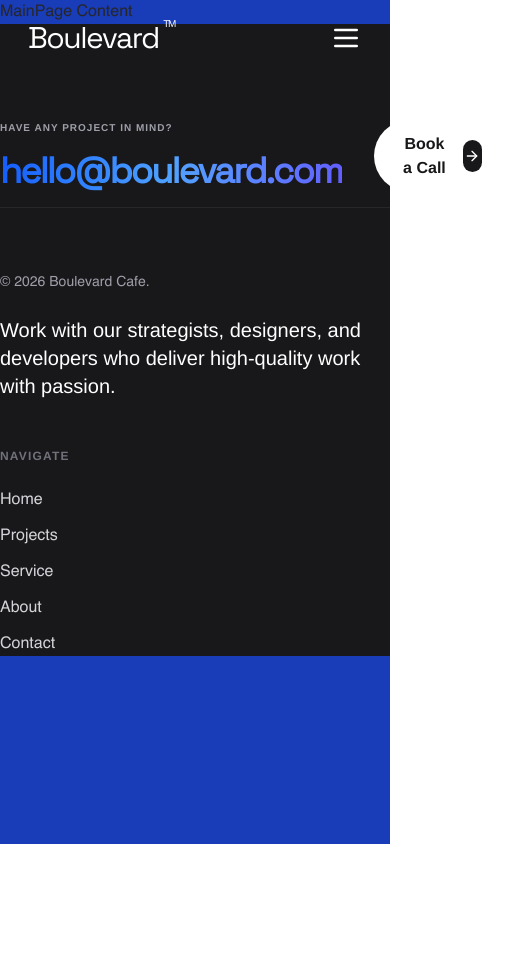
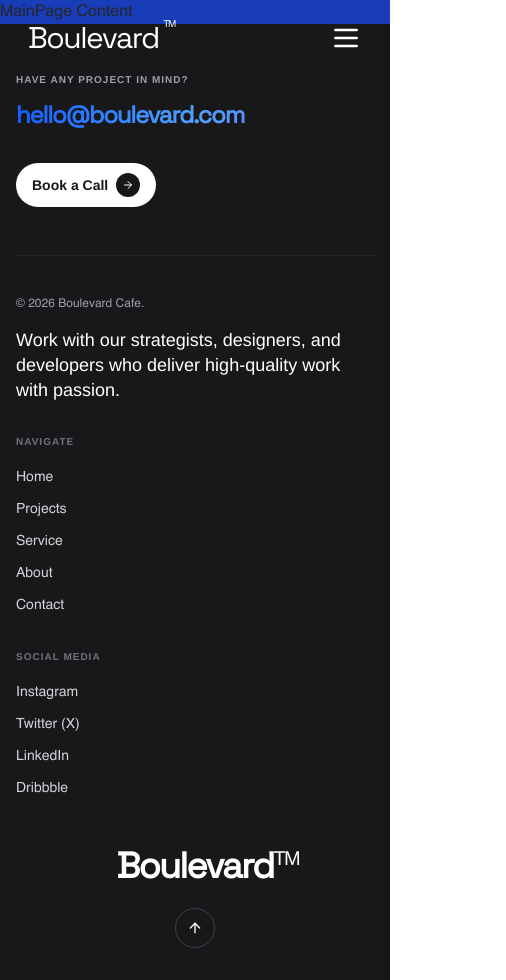
Before and after one commit to m07amed25/Boulevard-Agency, a React (Vite) app: page / in a window 390 px wide. Shown: the whole page, 506 px wide, since content can reach past the window. Before the commit the page ends 844 px from the top, so only its background shows below. Built offline with nearby package versions, Linux system fonts and the light colour scheme; a web font is replaced by a local one.

Commit message:
Resposive Footer

```diff
--- a/src/components/Footer.jsx
+++ b/src/components/Footer.jsx
@@ -1,63 +1,84 @@
-import { ArrowRight } from "lucide-react"
+import { ArrowRight, ArrowUp } from "lucide-react"
 import { navigateLinks, socialLinks } from "../assets/data"
 
 
 const Footer = () => {
   return (
-    <footer className="bg-zinc-900 text-white pt-24 mb-12">
-      <div className="container mx-auto pc-6 lg:px-4">
+    <footer className="bg-zinc-900 text-white pt-12 sm:pt-16 md:pt-20 lg:pt-24 pb-8 sm:pb-12">
+      <div className="container mx-auto px-4 sm:px-6 lg:px-8">
         {/* Top: CTA */}
-        <div className="flex lex-col md:flex-row justify-between items-start md:items-center md-16 gap-8">
+        <div className="flex flex-col lg:flex-row justify-between items-start lg:items-center mb-12 sm:mb-16 gap-6 sm:gap-8">
           {/* Text */}
-          <div className="">
-            <p className="text-[10px] font-bold uppercase tracking-widest text-zinc-400 mb-4">
+          <div className="w-full lg:w-auto">
+            <p className="text-[10px] sm:text-xs font-bold uppercase tracking-widest text-zinc-400 mb-3 sm:mb-4">
               Have any project in mind?
             </p>
-            <h2 className="text-4xl md:text-7xl lg:text-8xl font-semibold tracking-tighter bg-gradient-to-r from-blue-600 via-blue-400 to-indigo-500 bg-clip-text text-transparent pb-4">
+            <h2 className="text-2xl sm:text-4xl md:text-5xl lg:text-7xl xl:text-8xl font-semibold tracking-tighter bg-gradient-to-r from-blue-600 via-blue-400 to-indigo-500 bg-clip-text text-transparent pb-2 sm:pb-4 break-all sm:break-normal">
               hello@boulevard.com
             </h2>
           </div>
           {/* CTA Btn */}
-          <button className="flex items-center gap-3 bg-white text-zinc-900 px-6 py-3 rounded-full font-bold transition-transform hover:scale-105">
+          <button className="flex items-center gap-2 sm:gap-3 bg-white text-zinc-900 px-4 sm:px-6 py-2.5 sm:py-3 rounded-full font-bold text-sm sm:text-base transition-transform hover:scale-105 shrink-0">
             Book a Call
-            <div className="size-8 bg-zinc-900 rounded-full center-item">
-              <span className="text-white text-lg">
-                <ArrowRight className="text-white size-4" />
-              </span>
+            <div className="size-6 sm:size-8 bg-zinc-900 rounded-full flex items-center justify-center">
+              <ArrowRight className="text-white size-3 sm:size-4" />
             </div>
           </button>
         </div>
 
-        <hr className="border-zinc-800 mb-16" />
+        <hr className="border-zinc-800 mb-10 sm:mb-12 md:mb-16" />
         {/* Middle: Links */}
-        <div className="grid md:grid-cols-12 gap-12 mb-24">
+        <div className="grid grid-cols-1 sm:grid-cols-2 md:grid-cols-12 gap-8 sm:gap-10 md:gap-12 mb-12 sm:mb-16 md:mb-24">
           {/* Info */}
-          <div className="md:col-span-6 lg:col-span-7">
-            <p className="text-sm text-zinc-400 mb-6">
+          <div className="sm:col-span-2 md:col-span-6 lg:col-span-7">
+            <p className="text-xs sm:text-sm text-zinc-400 mb-4 sm:mb-6">
               &copy; {new Date().getFullYear()} Boulevard Cafe.
             </p>
-            <p className="text-xl md:text-2xl font-medium leading-sung max-w-sm">
+            <p className="text-lg sm:text-xl md:text-2xl font-medium leading-snug max-w-sm">
               Work with our strategists, designers, and developers who deliver high-quality work with passion.
             </p>
           </div>
           {/* Navigation Links */}
           <div className="md:col-span-3 lg:col-span-2">
-            <p className="text-xs font-bold uppercase tracking-widest text-zinc-500 mb-6">
+            <p className="text-[10px] sm:text-xs font-bold uppercase tracking-widest text-zinc-500 mb-4 sm:mb-6">
               Navigate
             </p>
-            <ul className="flex flex-col gap-3">
+            <ul className="flex flex-col gap-2 sm:gap-3">
               {navigateLinks.map((link) => (
                 <li key={link}>
-                  <a href={`#${link.toLowerCase()}`} className="text-zinc-300 hover:text-white transition-colors">{link}</a>
+                  <a href={`#${link.toLowerCase()}`} className="text-sm sm:text-base text-zinc-300 hover:text-white transition-colors">{link}</a>
                   </li>
               ))}
             </ul>
           </div>
            {/* Social */}
+           <div className="md:col-span-3">
+            <p className="text-[10px] sm:text-xs font-bold uppercase tracking-widest text-zinc-500 mb-4 sm:mb-6">
+              Social Media
+            </p>
+
+            <ul className="flex flex-col gap-2 sm:gap-3">
+              {socialLinks.map((link) => (
+                <li key={link}>
+                  <a href={link} target="_blank" className="text-sm sm:text-base text-zinc-300 hover:text-white transition-colors">
+                    {link}
+                  </a>
+                </li>
+              ))}
+            </ul>
+           </div>
         </div>
 
         {/* Bottom: Branding */}
-        <div className=""></div>
+        <div className="flex flex-col sm:flex-row justify-between items-center sm:items-end gap-6 sm:gap-4">
+          <h1 className="text-4xl sm:text-5xl md:text-7xl lg:text-8xl xl:text-[10rem] font-bold tracking-tighter leading-none relative text-center sm:text-left">
+            Boulevard <sup className="font-light text-xl sm:text-2xl md:text-3xl lg:text-4xl xl:text-5xl absolute -top-1 sm:top-0">TM</sup>
+          </h1>
+
+          <button onClick={() => window.scrollTo({top: 0, behavior: "smooth"})} className="mb-0 sm:mb-4 size-10 sm:size-12 cursor-pointer rounded-full border border-zinc-700 flex items-center justify-center hover:bg-zinc-800 transition-colors shrink-0">
+            <ArrowUp className="size-4 sm:size-5" />
+          </button>
+        </div>
       </div>
     </footer>
   )
```
